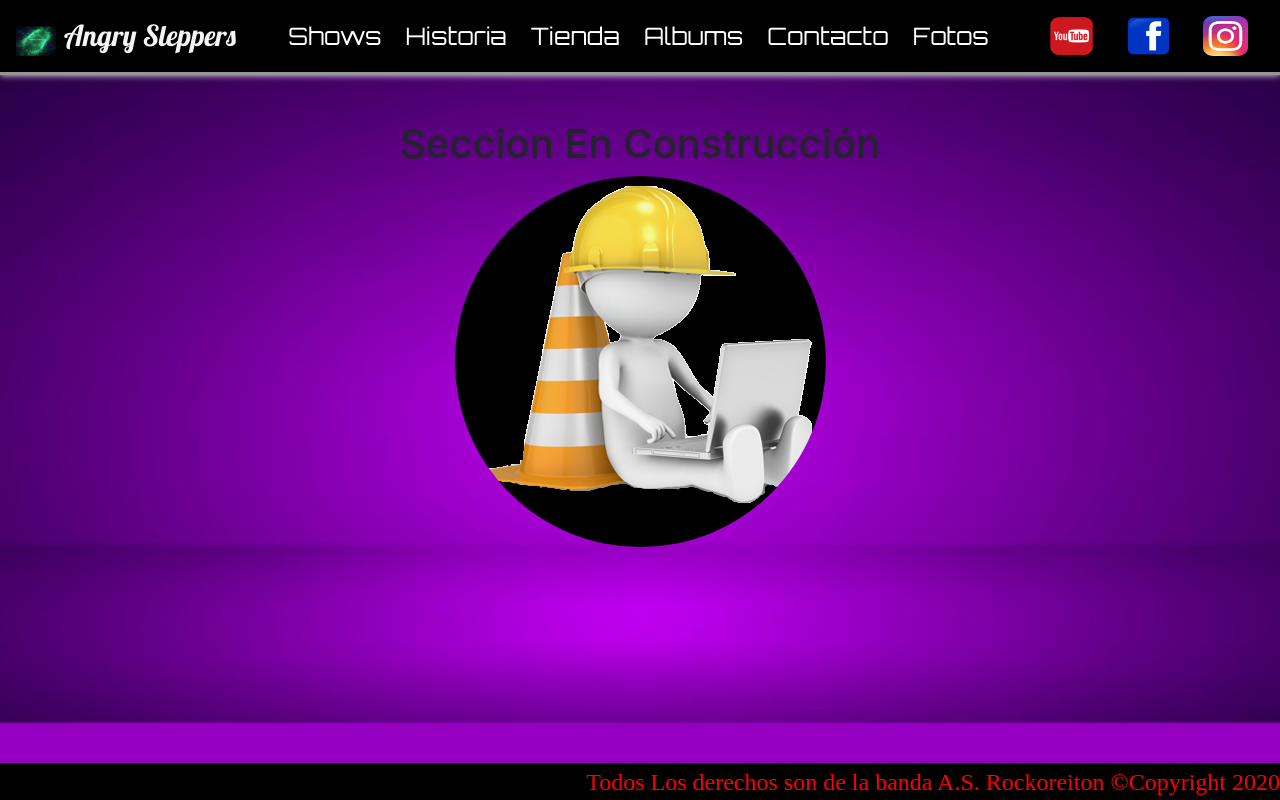
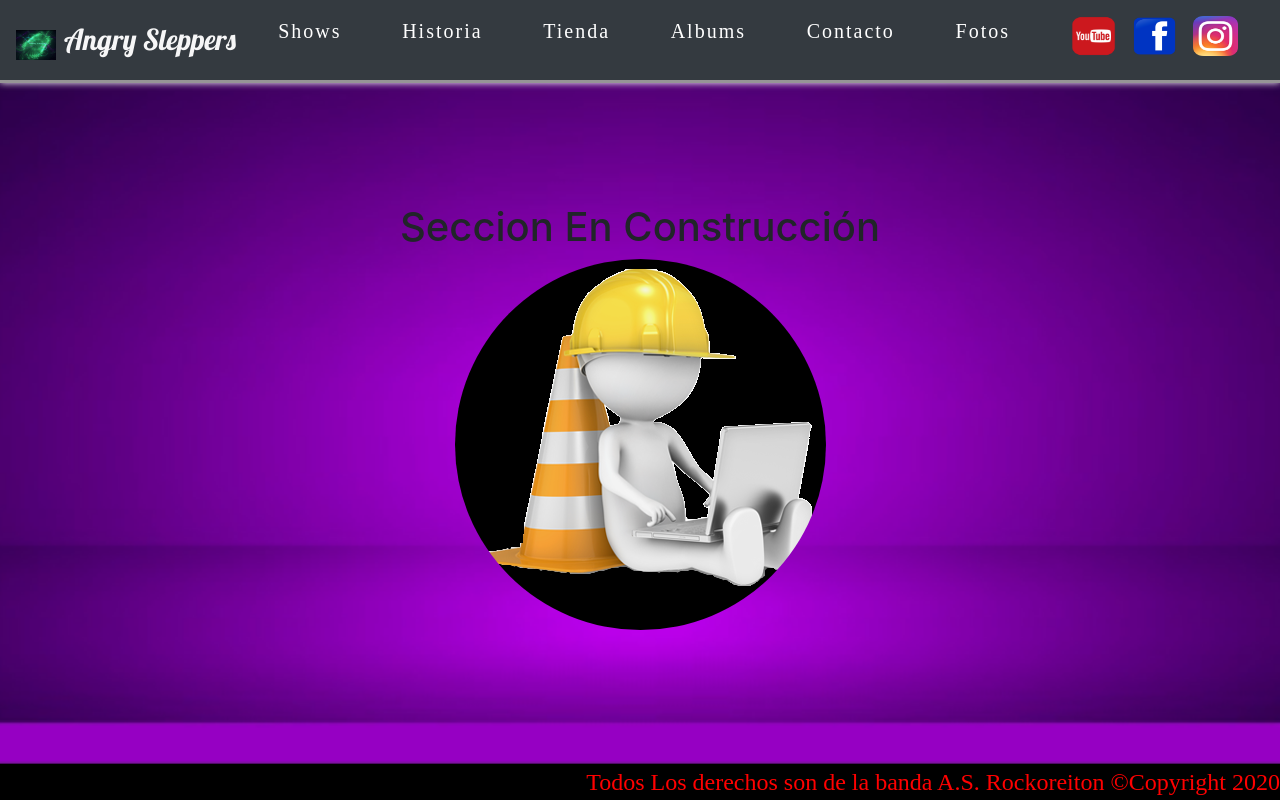
Before and after one commit to kev99/angry-sleppers-master, an Angular app: page /cds in a window 1280 px wide. Built offline with nearby package versions, Linux system fonts and the light colour scheme; a web font is replaced by a local one.

Commit message:
fix bar nav
movile 1

```diff
--- a/src/app/barnav/barnav.component.css
+++ b/src/app/barnav/barnav.component.css
@@ -3,42 +3,39 @@
     font-family: 'Lobster', cursive;
     font-size: 1.8rem;
 }
+.navbar-nav{
+    display: flex;
+    justify-content: space-around;
+    width: 100%;
+    min-height: 8vh;
 
+
+        }
 nav {
     box-shadow: 0px 0px 7px 0px rgba(255, 255, 255, 0.973);
     background: rgb(0, 0, 0);
     border-bottom: solid rgb(150, 150, 150);
+    display: flex;
+    justify-content: space-around;
+    align-items: center;
+
 }
 
 .nitem {
-    color: oldlace;
-    font-size: 1.5rem;
-    font-family: 'Orbitron', sans-serif;
+    color: white;
+    font-family: 'Black Ops One', cursive;
+    text-decoration: none;
+    letter-spacing: 2px;
+    font-size: 20px;
+    align-items: center;
 
 }
 
-.fa-facebook {
-    background: #3B5998;
-    color: white;
-    height: 40px;
-    width: 35px;
-    padding: 10px;
-    font-size: 20px;
-    margin-left: 10px;
-    border-radius: 50%;
-    text-align: center;
-    margin-top: 5px;
+.ytbicon{
+    border-radius: 20%;
 }
+.rsoc{
+    display: flex;
+    justify-content: space-around;
 
-.fa-youtube {
-    background: #bb0000;
-    color: white;
-    height: 40px;
-    width: 35px;
-    padding: 5px;
-    font-size: 30px;
-    margin-left: 10px;
-    border-radius: 10%;
-    text-align: center;
-    margin-top: 5px;
 }
--- a/src/app/barnav/barnav.component.html
+++ b/src/app/barnav/barnav.component.html
@@ -1,39 +1,28 @@
-<nav  *ngIf="visible" class="navbar navbar-expand-xl navbar-dark fixed-top ">
+<nav  *ngIf="visible" class="navbar navbar-expand-xl navbar-dark bg-dark sticky-top ">
     <a class="navbar-brand" href="start">
         <img src="assets/fractal-sobre-fondo-negro_95125-470.jpg" width="40" height="30"><span class="homenav ml-2">Angry Sleppers</span>
     </a>
-    <ul class="navbar-nav mx-auto">
-        <li class="nav-item mr-2">
-            <a href="shows" class="nav-link active nitem">Shows</a>
-        </li>
-        <li class="nav-item mr-2">
-            <a href="history" class="nav-link active nitem">Historia</a>
-        </li>
-        <li class="nav-item mr-2">
-            <a href="shop" class="nav-link active nitem">Tienda</a>
-        </li>
-        <li class="nav-item mr-2">
-            <a href="cds" class="nav-link active nitem">Albums</a>
-        </li>
-        <li class="nav-item mr-2">
-            <a href="/contact" class="nav-link active nitem">Contacto</a>
-        </li>
-        <li class="nav-item mr-2">
-            <a href="pictures" class="nav-link active nitem">Fotos</a>
-        </li>
-    </ul>
-    <div class="nav-item nav-link active">
-        <a href="https://www.youtube.com" target="_blank">        <img src="assets/youtube5.png"  width="45px" height="40px">
+    <button class="navbar-toggler" type="button" data-toggle="collapse" data-target="#navbarNavAltMarkup" aria-controls="navbarNavAltMarkup" aria-expanded="false" aria-label="Toggle navigation">
+        <span class="navbar-toggler-icon"></span>
+      </button>
+      <div class="collapse navbar-collapse " id="navbarNavAltMarkup">
+        <div class="navbar-nav text-center">
+            <a class="nav-item nav-link active mr-2 ke nitem " href="shows">Shows<span class="sr-only">(current)</span></a>
+            <a class="nav-item nav-link active mr-2 ke nitem" href="history" >Historia</a>
+            <a class="nav-item nav-link active mr-2 nitem" href="shop" >Tienda</a>
+            <a class="nav-item nav-link active mr-2 nitem" href="cds">Albums</a>
+            <a class="nav-item nav-link active mr-2 nitem" href="/contact">Contacto</a>
+            <a class="nav-item nav-link active mr-2 nitem" href="pictures">Fotos</a>
+    <div class="rsoc d-flex d-flex justify-content-around ">
+        <a class="nav-item nav-link active" href="https://www.youtube.com" target="_blank">        <img src="assets/youtube5.png"  width="45px" height="40px">
         </a>
-    </div>
-    <div class="nav-item nav-link active ">
-        <a href="https://www.facebook.com"  target="_blank">
+        <a class="nav-item nav-link active" href="https://www.facebook.com"  target="_blank">
         <img src="assets/facebook.png" width="45px" height="40px">
         </a>
-    </div>
-    <div class="nav-item nav-link active ">
-        <a href="https://www.instagram.com"  target="_blank">
+        <a class="nav-item nav-link active" href="https://www.instagram.com"  target="_blank">
             <img src="assets/insta1.webp"  width="45px" height="40px">
         </a>
-    </div>
+</div>
+</div>
+</div>
 </nav>
```
